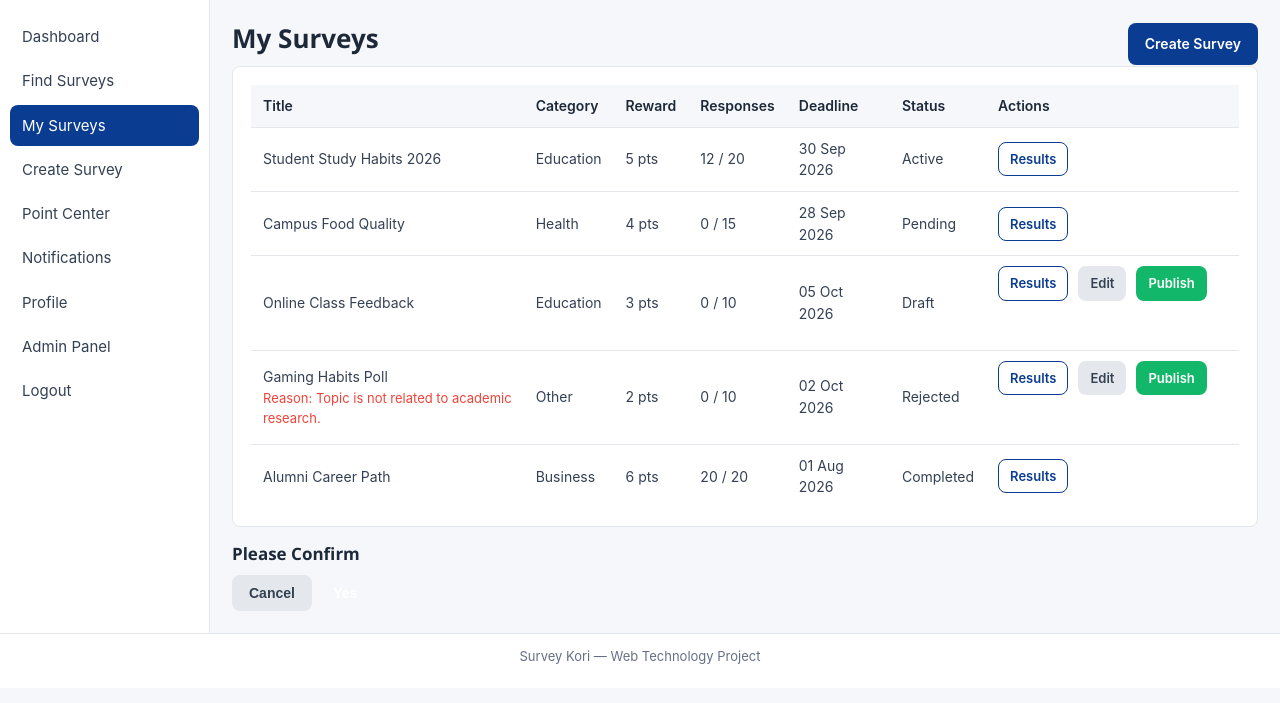
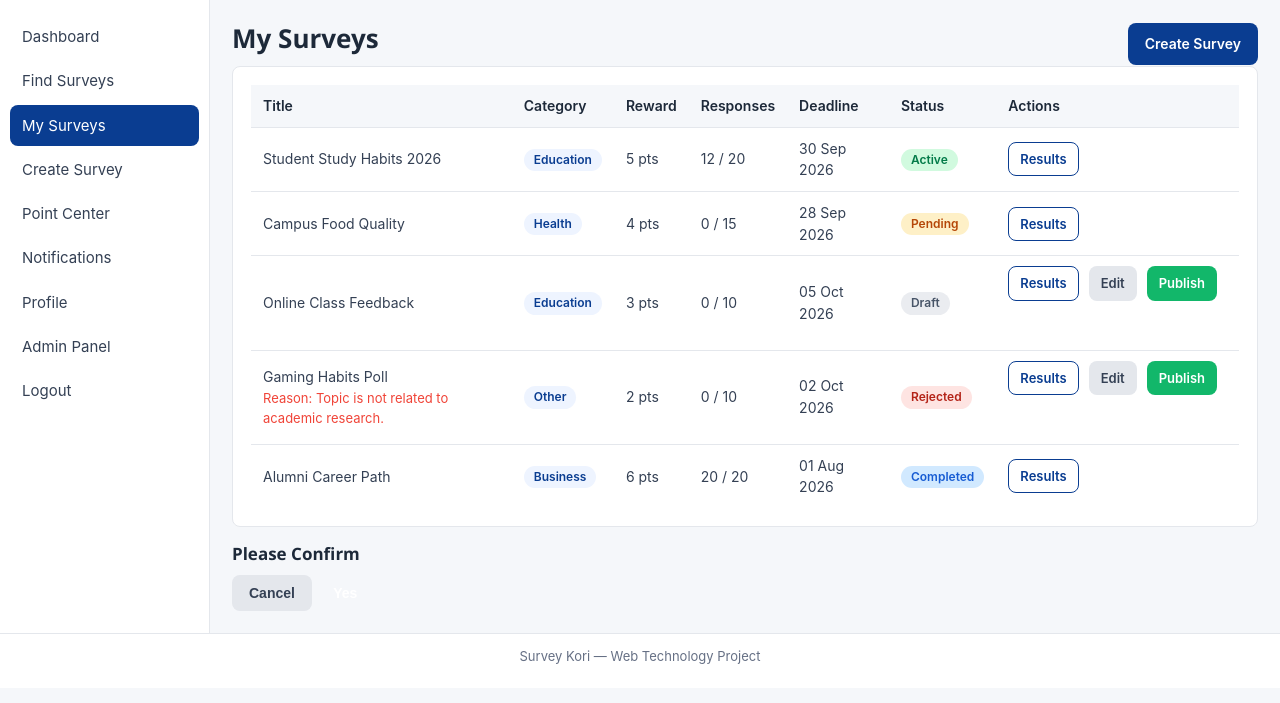
Before and after one commit to rehanthestar/surveykori, a PHP site: page /survey/my-surveys.html in a window 1280 px wide. Shown: the part 55-758 px from the top of the page. Run offline with PHP 8.4, Linux system fonts and the light colour scheme.

Commit message:
added badge css part

```diff
--- a/surveykori-uxui/assets/css/components.css
+++ b/surveykori-uxui/assets/css/components.css
@@ -93,3 +93,15 @@
 }
 table.table th {background: var(--bg); color: var(--dark); font-weight: 600;}
 table.table tr:last-child td {border-bottom: none;}
+
+.badge {
+    display: inline-block; padding: 2px 10px; border-radius: 20px;
+    font-size: 12px; font-weight: 600; background: var(--border); color: var(--text);
+}
+.badge-draft {background: #EAECF0; color: #475467;}
+.badge-pending {background: #FEF0C7; color: #B54708;}
+.badge-active {background: #D1FADF; color: #027A48;}
+.badge-completed {background: #D1E9FF; color: #175CD3;}
+.badge-rejected {background: #FEE4E2; color: #B42318;}
+.badge-closed {background: #EAECF0; color: #667085;}
+.badge-cat {background: #EEF4FF; color: #0A3D91;}
```
